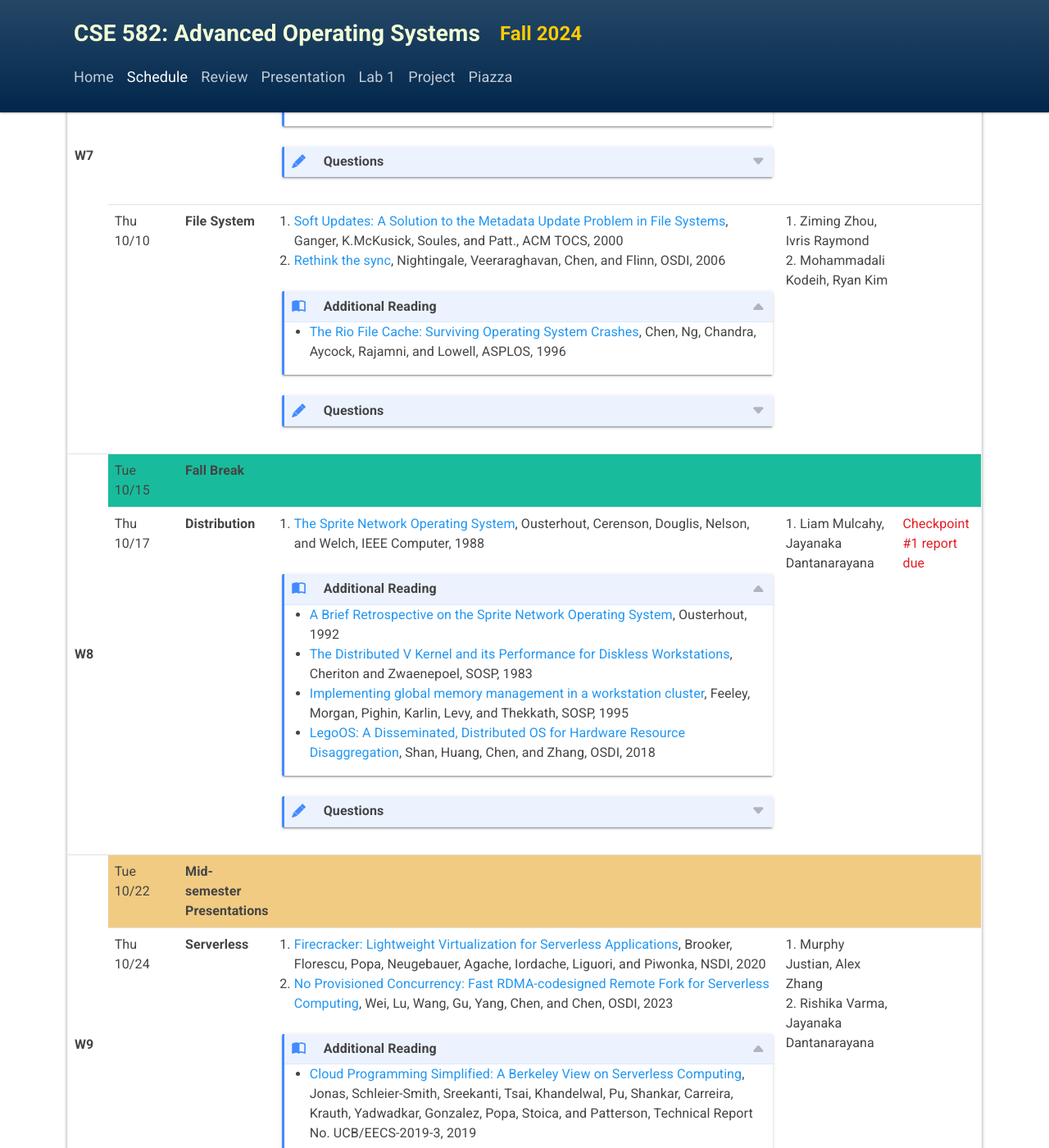
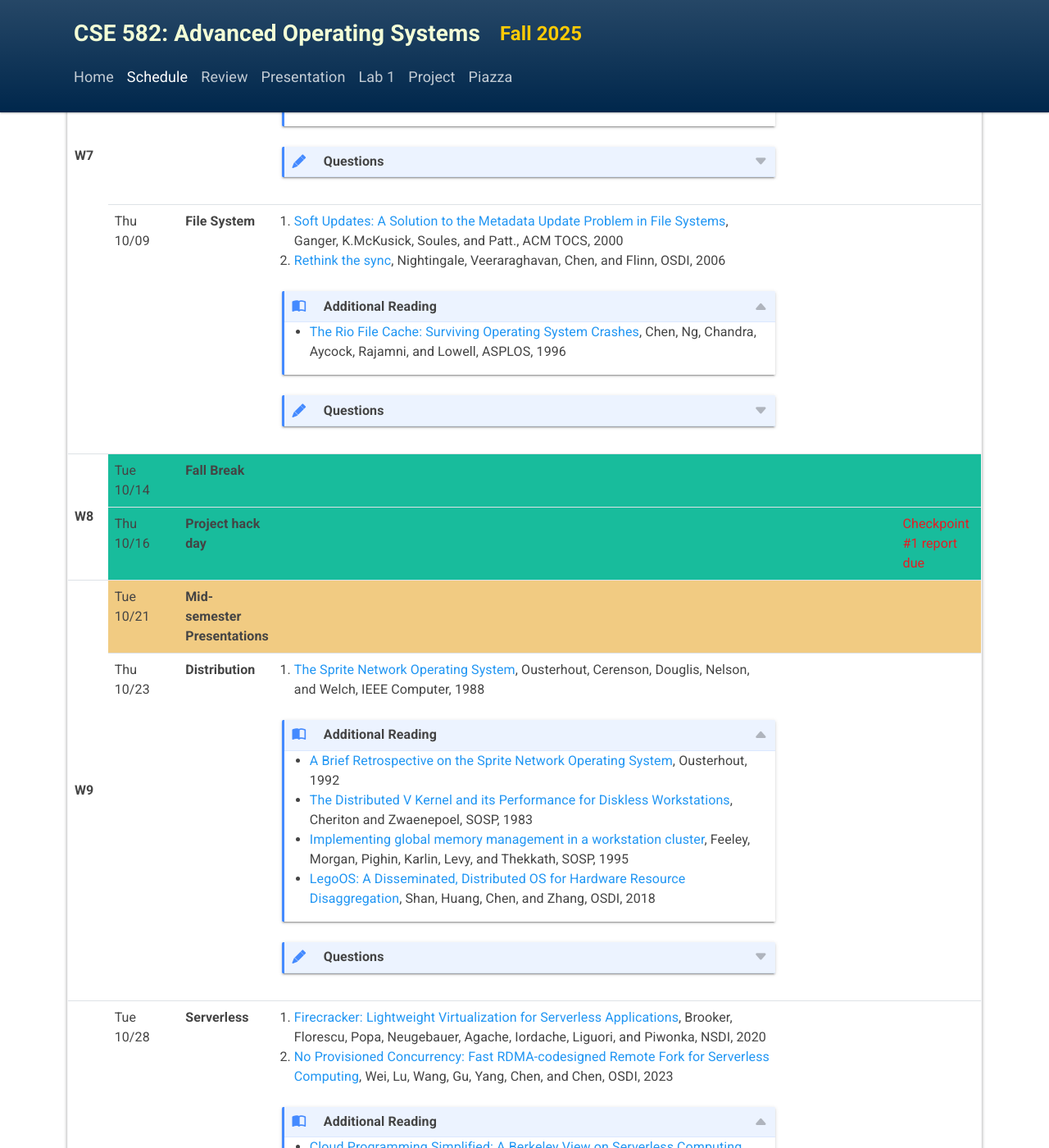
Before and after one commit to eecs582/eecs582.github.io, a Jekyll site: the page built from schedule.html, in a window 1280 px wide and 1400 px high, scrolled down 4222 px. Shown: the whole window at 82% size. Built offline with Jekyll 4.4.1, drawn with Linux system fonts in a browser that asks for light colours; some of the changed text lies outside the part shown.

Commit message:
update schedule

```diff
--- a/_config.yml
+++ b/_config.yml
@@ -1,9 +1,9 @@
-title: "EECS 582: Advanced Operating Systems, Fall 2024"
+title: "CSE 582: Advanced Operating Systems, Fall 2025"
 email: ryanph@umich.edu
 description: > # this means to ignore newlines until "baseurl:"
-  Advanced Operating System course, Fall 2024 at University of Michigan.
+  Advanced Operating System course, Fall 2025 at University of Michigan.
   Instructor Prof. Ryan Huang.
-meta_desc: umich eecs 582, fall 2024
+meta_desc: umich cse 582, fall 2025
 # baseurl: "/teaching/sp18/cs718" # the subpath of your site, e.g. /blog
 baseurl: "" # the subpath of your site, e.g. /blog
 url: "" # the base hostname & protocol for your site, e.g. http://example.com
@@ -32,4 +32,4 @@ navigation:
   - title: Project
     url: /project.html
   - title: Piazza
-    url: https://piazza.com/umich/fall2024/cse582
+    url: https://piazza.com/umich/fall2025/cse582
--- a/_includes/banner.html
+++ b/_includes/banner.html
@@ -7,7 +7,7 @@
       <div class="collapse navbar-collapse flex-column" id="navbarMain">
         <div class="navbar-nav me-auto">
           <h3 class="navbar-text navbar-title-main pb-0">CSE 582: Advanced Operating Systems</h3>
-          <h4 class="navbar-text navbar-title-sub ps-4 pb-0">Fall 2024</h4>
+          <h4 class="navbar-text navbar-title-sub ps-4 pb-0">Fall 2025</h4>
         </div>
         <ul class="navbar-nav me-auto">
           {% for item in site.navigation %}
--- a/_includes/news.html
+++ b/_includes/news.html
@@ -2,7 +2,7 @@
   <h3 class="card-header">Latest Announcements</h3>
   <div class="card-body">
     <ul class="list-group list-group-flush">
-      <li class="list-group-item">08/15: Course syllabus updated</li>
+      <li class="list-group-item">08/20: Course syllabus updated</li>
     </ul>
   </div>
 </div>
--- a/schedule.html
+++ b/schedule.html
@@ -50,7 +50,7 @@ layout: schedule
     </tr>
     <tr>
       <td style="display:none"></td>
-      <td>Thu 08/29</td>
+      <td>Thu 08/28</td>
       <td>Historical Perspective</td>
       <td>
         <ol>
@@ -136,7 +136,7 @@ layout: schedule
     </tr>
     <tr>
       <td rowspan="2" class="syllabus-week">W3</td>
-      <td>Tue 09/10</td>
+      <td>Tue 09/09</td>
       <td>OS Structure</td>
       <td>
         <ol>
@@ -200,7 +200,7 @@ layout: schedule
     </tr>
     <tr>
       <td rowspan="3" class="syllabus-week">W4</td>
-      <td>Tue 09/17</td>
+      <td>Tue 09/16</td>
       <td>Virtual Machine</td>
       <td>
         <ol>
@@ -227,7 +227,7 @@ layout: schedule
     </tr>
     <tr>
       <td style="display:none"></td>
-      <td class="success">Thu 09/19</td>
+      <td class="success">Thu 09/18</td>
       <td class="success">Project hack day</td>
       <td class="success"></td>
       <td class="success"></td>
@@ -246,7 +246,7 @@ layout: schedule
     </tr>
     <tr>
       <td rowspan="2" class="syllabus-week">W5</td>
-      <td>Tue 09/24</td>
+      <td>Tue 09/23</td>
       <td>Virtual Machine</td>
       <td>
         <ol>
@@ -276,12 +276,12 @@ layout: schedule
           </p>
         </details>
       </td>
-      <td>1. Jake Block, Wynn Kaza, Jiarui Li<br>2, 3. Ivris Raymond, Robert Stanley, Mohammadali Kodeih</td>
+      <td></td>
       <td></td>
     </tr>
     <tr>
       <td style="display:none"></td>
-      <td>Thu 09/26</td>
+      <td>Thu 09/25</td>
       <td>Lightweight Virtualization</td>
       <td>
         <ol>
@@ -304,12 +304,12 @@ layout: schedule
           </p>
         </details>
       </td>
-      <td>1. Yogi Sahu, Liam Mulcahy<br>2. Jake Block, Wynn Kaza, Jiarui Li</td>
+      <td></td>
       <td></td>
     </tr>
     <tr>
       <td rowspan="2" class="syllabus-week">W6</td>
-      <td>Tue 10/01</td>
+      <td>Tue 09/30</td>
       <td>Memory Management</td>
       <td>
         <ol>
@@ -324,12 +324,12 @@ layout: schedule
           </ul>
         </details>
       </td>
-      <td>1. Paul Aldea, Pranav Bangarbale, Rishi Patel<br>2. Gabe Lounsbury, Ann Stone</td>
+      <td></td>
       <td></td>
     </tr>
     <tr>
       <td style="display:none"></td>
-      <td>Thu 10/03</td>
+      <td>Thu 10/02</td>
       <td>Scheduling</td>
       <td>
         <ol>
@@ -359,12 +359,12 @@ layout: schedule
           </p>
         </details>
       </td>
-      <td>1. Paul Aldea, Pranav Bangarbale, Rishi Patel<br>2. Jiawei He, Jirong Yang, Fangyi Dai</td>
+      <td></td>
       <td></td>
     </tr>
     <tr>
       <td rowspan="2" class="syllabus-week">W7</td>
-      <td>Tue 10/08</td>
+      <td>Tue 10/07</td>
       <td>File System</td>
       <td>
         <ol>
@@ -391,12 +391,12 @@ layout: schedule
           </p>
         </details>
       </td>
-      <td>1. Adarsh Ponaka, Nolan Kuza, Gabe Lounsbury<br>2. Archit Bhatnagar, Mushtari Sadia</td>
+      <td></td>
       <td></td>
     </tr>
     <tr>
       <td style="display:none"></td>
-      <td>Thu 10/10</td>
+      <td>Thu 10/09</td>
       <td>File System</td>
       <td>
         <ol>
@@ -419,12 +419,12 @@ layout: schedule
           </p>
         </details>
       </td>
-      <td>1. Ziming Zhou, Ivris Raymond<br>2. Mohammadali Kodeih, Ryan Kim</td>
+      <td></td>
       <td></td>
     </tr>
     <tr>
       <td rowspan="2" class="syllabus-week">W8</td>
-      <td class="success">Tue 10/15</td>
+      <td class="success">Tue 10/14</td>
       <td class="success">Fall Break</td>
       <td class="success"></td>
       <td class="success"></td>
@@ -432,7 +432,23 @@ layout: schedule
     </tr>
     <tr>
       <td style="display:none"></td>
-      <td>Thu 10/17</td>
+      <td class="success">Thu 10/16</td>
+      <td class="success">Project hack day</td>
+      <td class="success"></td>
+      <td class="success"></td>
+      <td class="success"><span class="text-danger">Checkpoint #1 report due</span></td>
+    </tr>
+    <tr>
+      <td rowspan="2" class="syllabus-week">W9</td>
+      <td class="info">Tue 10/21</td>
+      <td class="info">Mid-semester Presentations</td>
+      <td class="info"></td>
+      <td class="info"></td>
+      <td class="info"></td>
+    </tr>
+    <tr>
+      <td style="display:none"></td>
+      <td>Thu 10/23</td>
       <td>Distribution</td>
       <td>
         <ol>
@@ -456,20 +472,12 @@ layout: schedule
           </p>
         </details>
       </td>
-      <td>1. Liam Mulcahy, Jayanaka Dantanarayana</td>
-      <td><span class="text-danger">Checkpoint #1 report due</span></td>
+      <td></td>
+      <td></td>
     </tr>
     <tr>
-      <td rowspan="2" class="syllabus-week">W9</td>
-      <td class="info">Tue 10/22</td>
-      <td class="info">Mid-semester Presentations</td>
-      <td class="info"></td>
-      <td class="info"></td>
-      <td class="info"></td>
-    </tr>
-    <tr>
-      <td style="display:none"></td>
-      <td>Thu 10/24</td>
+      <td rowspan="2" class="syllabus-week">W10</td>
+      <td>Tue 10/28</td>
       <td>Serverless</td>
       <td>
         <ol>
@@ -491,12 +499,12 @@ layout: schedule
           </p>
         </details>
       </td>
-      <td>1. Murphy Justian, Alex Zhang<br>2. Rishika Varma, Jayanaka Dantanarayana</td>
+      <td></td>
       <td></td>
     </tr>
     <tr>
-      <td rowspan="2" class="syllabus-week">W10</td>
-      <td>Tue 10/29</td>
+      <td style="display:none"></td>
+      <td>Thu 10/30</td>
       <td>Kernel Bypass</td>
       <td>
         <ol>
@@ -519,12 +527,12 @@ layout: schedule
           </p>
         </details>
       </td>
-      <td>1. Alex Zhang, Justin Shin</td>
+      <td></td>
       <td></td>
     </tr>
     <tr>
-      <td style="display:none"></td>
-      <td>Thu 10/31</td>
+      <td rowspan="2" class="syllabus-week">W11</td>
+      <td>Tue 11/04</td>
       <td>Kernel Bypass</td>
       <td>
         <ol>
@@ -548,20 +556,12 @@ layout: schedule
           </p>
         </details>
       </td>
-      <td>1. Archit Bhatnagar, Mushtari Sadia<br>2. Jeff Ma, Ruofan Wu, Kaiwen Xue</td>
+      <td></td>
       <td></td>
     </tr>
     <tr>
-      <td rowspan="2" class="syllabus-week">W11</td>
-      <td class="success">Tue 11/05</td>
-      <td class="success">Project hack day</td>
-      <td class="success"></td>
-      <td class="success"></td>
-      <td class="success"></td>
-    </tr>
-    <tr>
       <td style="display:none"></td>
-      <td>Thu 11/07</td>
+      <td>Thu 11/06</td>
       <td>Multi-core</td>
       <td>
         <ol>
@@ -585,12 +585,12 @@ layout: schedule
           </p>
         </details>
       </td>
-      <td>1. Yogi Sahu, Justin Shin</td>
+      <td></td>
       <td></td>
     </tr>
     <tr>
       <td rowspan="2" class="syllabus-week">W12</td>
-      <td>Tue 11/12</td>
+      <td>Tue 11/11</td>
       <td>Language</td>
       <td>
         <ol>
@@ -614,12 +614,12 @@ layout: schedule
           </p>
         </details>
       </td>
-      <td>1. Rishika Varma, Ryan Kim</td>
+      <td></td>
       <td></td>
     </tr>
     <tr>
       <td style="display:none"></td>
-      <td>Thu 11/14</td>
+      <td>Thu 11/13</td>
       <td>Emerging Memory</td>
       <td>
         <ol>
@@ -639,7 +639,7 @@ layout: schedule
     </tr>
     <tr>
       <td rowspan="2" class="syllabus-week">W13</td>
-      <td class="success">Tue 11/19</td>
+      <td class="success">Tue 11/18</td>
       <td class="success">Project hack day</td>
       <td class="success"></td>
       <td class="success"></td>
@@ -672,12 +672,12 @@ layout: schedule
           </p>
         </details>
       </td>
-      <td>1. Ziming Zhou, Robert Stanley<br>2. Adarsh Ponaka, Nolan Kuza</td>
+      <td></td>
       <td></td>
     </tr>
     <tr>
       <td rowspan="2" class="syllabus-week">W14</td>
-      <td>Tue 11/26</td>
+      <td>Tue 11/25</td>
       <td>Reliability</td>
       <td>
         <ol>
@@ -696,7 +696,7 @@ layout: schedule
     </tr>
     <tr>
       <td style="display:none"></td>
-      <td class="success">Thu 11/28</td>
+      <td class="success">Thu 11/27</td>
       <td class="success">Thanksgiving break</td>
       <td class="success"></td>
       <td class="success"></td>
@@ -723,7 +723,7 @@ layout: schedule
     </tr>
     <tr>
       <td style="display:none"></td>
-      <td class="info">Thu 12/05</td>
+      <td class="info">Thu 12/04</td>
       <td class="info">Final Presentation</td>
       <td class="info"></td>
       <td class="info"></td>
@@ -731,7 +731,7 @@ layout: schedule
     </tr>
     <tr>
       <td class="syllabus-week">W16</td>
-      <td class="info">Thu 12/12</td>
+      <td class="info">Thu 12/09</td>
       <td class="info">Final Report</td>
       <td class="info"></td>
       <td class="info"></td>
```
Also changed, not shown: other parts of schedule.html (+7 -7 lines), index.md (+4 -4 lines), lab1.md (+1 -1 lines).
